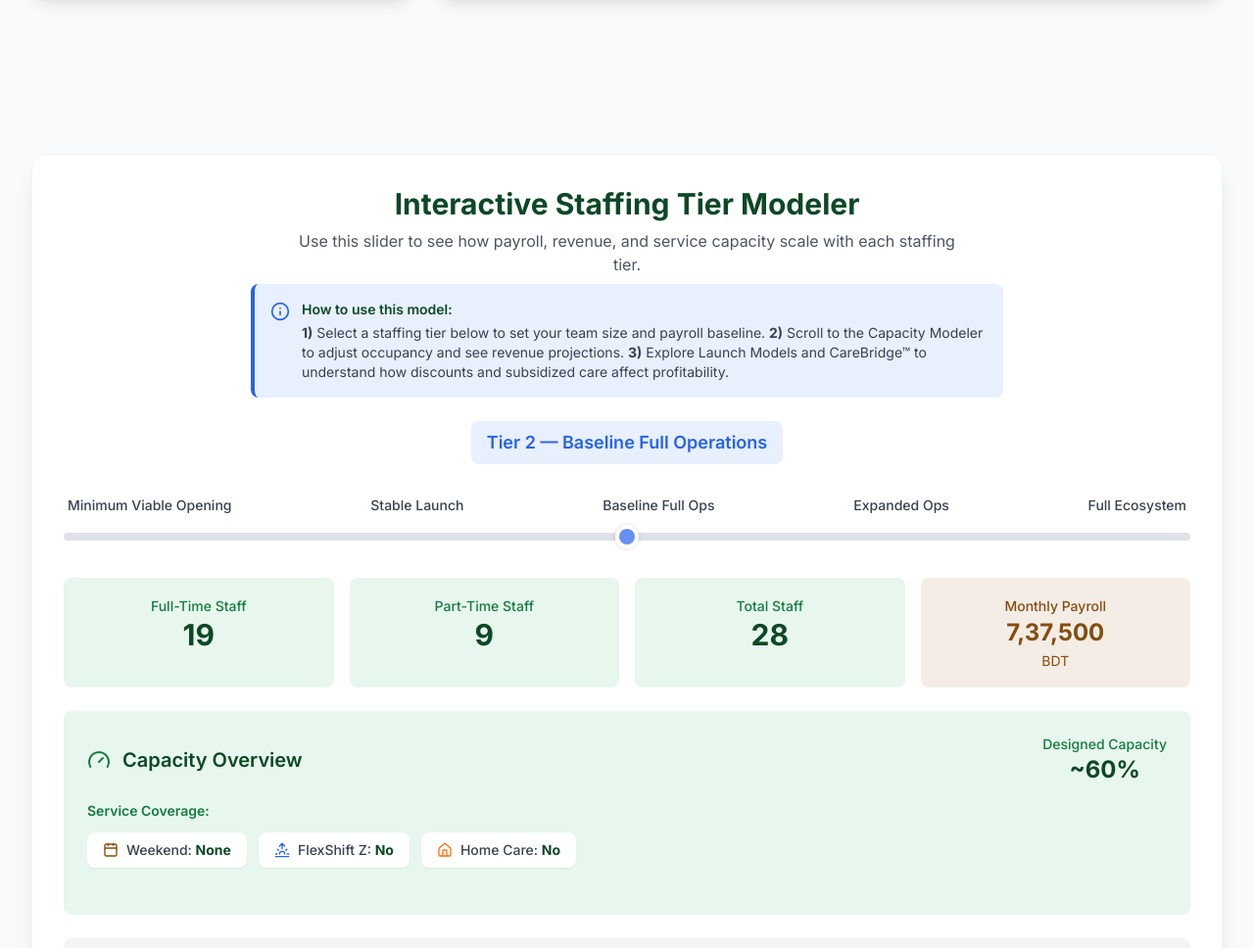
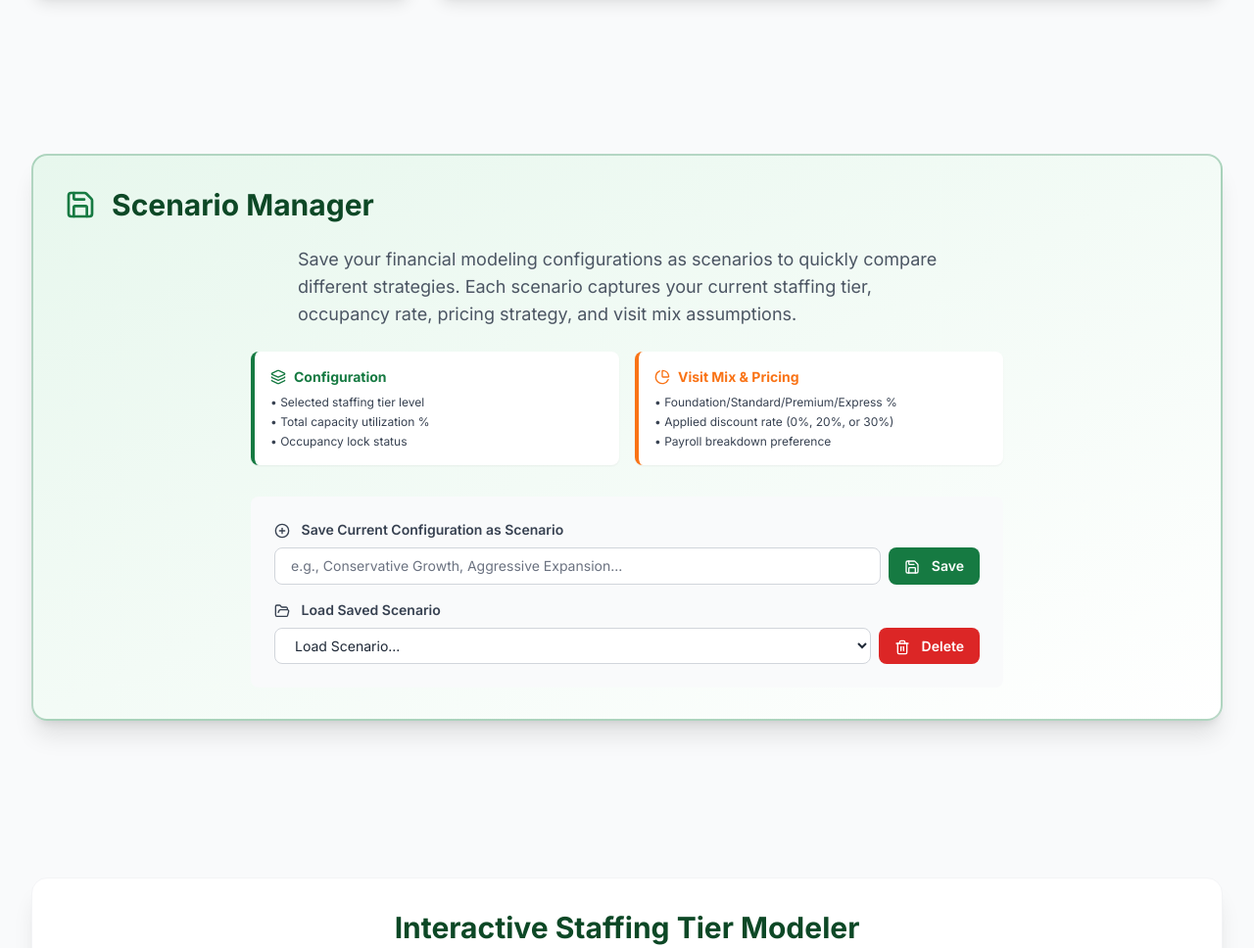
Before and after one commit to purrfectsoft/mm-flextime, a website: page index.html in a window 1280 px wide. Shown: the part 2093-3061 px from the top of the page at 98% size. Drawn offline with nearby package versions, Linux system fonts and the light colour scheme.

Commit message:
Improve scenario nanager.

```diff
--- a/index.html
+++ b/index.html
@@ -543,6 +543,91 @@
                 </div>
             </section>
 
+            <!-- Scenario Manager Section (NEW) -->
+            <section id="scenario-manager" class="mb-20 pt-20">
+                <div
+                    class="bg-gradient-to-br from-brand-extralight to-white dark:from-brand-dark/50 dark:to-gray-800 p-8 rounded-2xl shadow-xl border-2 border-brand-base/30 dark:border-brand-light/30"
+                >
+                    <div class="flex items-center mb-6">
+                        <i data-lucide="save" class="w-8 h-8 text-brand-base dark:text-brand-light mr-4"></i>
+                        <h3 class="text-3xl font-bold text-brand-dark dark:text-brand-light">
+                            Scenario Manager
+                        </h3>
+                    </div>
+                    <p class="text-lg text-gray-600 dark:text-gray-400 max-w-2xl mx-auto mb-6">
+                        Save your financial modeling configurations as scenarios to quickly compare different strategies. Each scenario captures your current staffing tier, occupancy rate, pricing strategy, and visit mix assumptions.
+                    </p>
+
+                    <!-- What's Saved Info Grid -->
+                    <div class="grid grid-cols-1 md:grid-cols-2 gap-4 mb-8 max-w-3xl mx-auto">
+                        <div class="bg-white dark:bg-gray-900 p-4 rounded-lg shadow-sm border-l-4 border-brand-base dark:border-brand-light">
+                            <h5 class="text-sm font-bold text-brand-base dark:text-brand-light mb-2 flex items-center">
+                                <i data-lucide="layers" class="w-4 h-4 mr-2"></i>
+                                Configuration
+                            </h5>
+                            <ul class="text-xs text-gray-700 dark:text-gray-300 space-y-1">
+                                <li>• Selected staffing tier level</li>
+                                <li>• Total capacity utilization %</li>
+                                <li>• Occupancy lock status</li>
+                            </ul>
+                        </div>
+                        <div class="bg-white dark:bg-gray-900 p-4 rounded-lg shadow-sm border-l-4 border-brand-secondary dark:border-brand-secondary-light">
+                            <h5 class="text-sm font-bold text-brand-secondary dark:text-brand-secondary-light mb-2 flex items-center">
+                                <i data-lucide="pie-chart" class="w-4 h-4 mr-2"></i>
+                                Visit Mix & Pricing
+                            </h5>
+                            <ul class="text-xs text-gray-700 dark:text-gray-300 space-y-1">
+                                <li>• Foundation/Standard/Premium/Express %</li>
+                                <li>• Applied discount rate (0%, 20%, or 30%)</li>
+                                <li>• Payroll breakdown preference</li>
+                            </ul>
+                        </div>
+                    </div>
+
+                    <!-- Scenario Manager Controls -->
+                    <div class="max-w-3xl mx-auto">
+                        <div class="bg-gray-50 dark:bg-gray-700 p-6 rounded-lg space-y-4">
+                            <!-- Save Section -->
+                            <div>
+                                <label class="text-sm font-semibold text-gray-700 dark:text-gray-300 block mb-2">
+                                    <i data-lucide="plus-circle" class="w-4 h-4 inline mr-2"></i>
+                                    Save Current Configuration as Scenario
+                                </label>
+                                <div class="flex gap-2">
+                                    <input
+                                        id="scenario-name"
+                                        type="text"
+                                        placeholder="e.g., Conservative Growth, Aggressive Expansion..."
+                                        class="flex-1 px-4 py-2 border border-gray-300 dark:border-gray-600 rounded-lg bg-white dark:bg-gray-800 text-sm placeholder-gray-500 dark:placeholder-gray-400"
+                                    />
+                                    <button id="btn-save-scenario" class="bg-brand-base hover:bg-brand-light dark:bg-brand-light dark:hover:bg-brand-base text-white dark:text-brand-dark px-4 py-2 rounded-lg text-sm font-semibold transition-colors">
+                                        <i data-lucide="save" class="w-4 h-4 inline mr-2"></i>
+                                        Save
+                                    </button>
+                                </div>
+                            </div>
+
+                            <!-- Load Section -->
+                            <div>
+                                <label class="text-sm font-semibold text-gray-700 dark:text-gray-300 block mb-2">
+                                    <i data-lucide="folder-open" class="w-4 h-4 inline mr-2"></i>
+                                    Load Saved Scenario
+                                </label>
+                                <div class="flex gap-2">
+                                    <select id="scenario-select" class="flex-1 px-4 py-2 border border-gray-300 dark:border-gray-600 rounded-lg bg-white dark:bg-gray-800 text-sm dark:text-gray-200">
+                                        <option value="">Choose a scenario to load...</option>
+                                    </select>
+                                    <button id="btn-delete-scenario" class="bg-red-600 hover:bg-red-700 dark:bg-red-700 dark:hover:bg-red-600 text-white px-4 py-2 rounded-lg text-sm font-semibold transition-colors">
+                                        <i data-lucide="trash-2" class="w-4 h-4 inline mr-2"></i>
+                                        Delete
+                                    </button>
+                                </div>
+                            </div>
+                        </div>
+                    </div>
+                </div>
+            </section>
+
             <!-- Interactive Staffing Tier Modeler -->
             <section id="staffing-modeler" class="mb-20 pt-20">
                 <div
@@ -905,25 +990,6 @@
                 <h3 class="text-3xl font-bold text-brand-dark dark:text-brand-light mb-8 text-center">
                     Dynamic Capacity Modeler
                 </h3>
-
-                <!-- Scenario Manager (Save/Load/Delete) -->
-                <div class="max-w-3xl mx-auto mb-6 flex items-center justify-center space-x-3">
-                    <input
-                        id="scenario-name"
-                        type="text"
-                        placeholder="Scenario name"
-                        class="px-3 py-1 border rounded text-sm bg-gray-50 dark:bg-gray-700"
-                    />
-                    <button id="btn-save-scenario" class="bg-brand-base text-white px-3 py-1 rounded text-sm">
-                        Save Scenario
-                    </button>
-                    <select id="scenario-select" class="px-2 py-1 border rounded text-sm">
-                        <option value="">Load Scenario...</option>
-                    </select>
-                    <button id="btn-delete-scenario" class="bg-red-500 text-white px-3 py-1 rounded text-sm">
-                        Delete
-                    </button>
-                </div>
 
                 <div
                     class="bg-white dark:bg-gray-800 p-8 rounded-2xl shadow-xl border border-gray-100 dark:border-gray-700"
```
